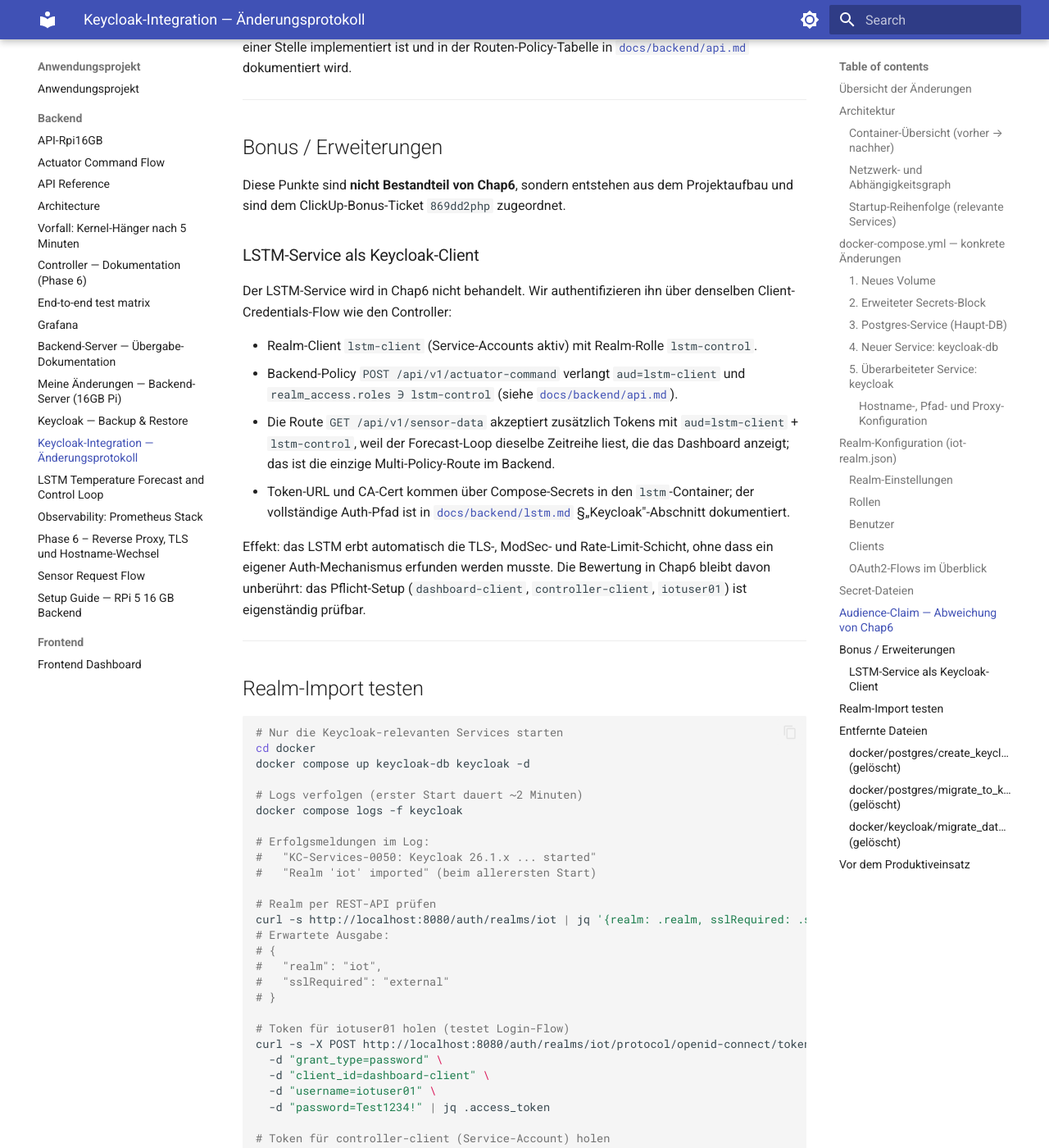
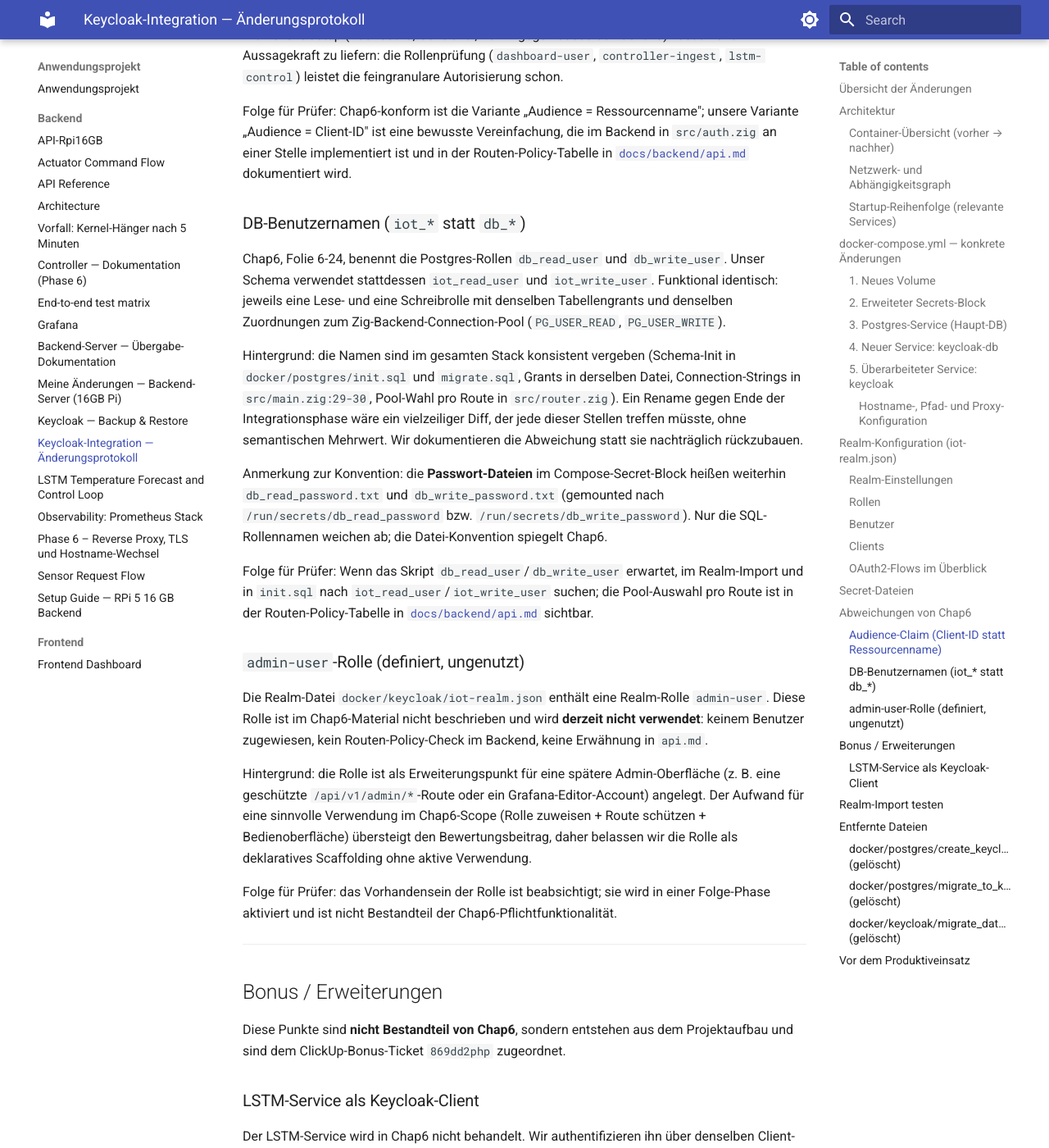
Before and after one commit to Just-Martin-Really/API-Rpi16GB, an MkDocs documentation site: the page built from docs/backend/keycloak-integration.md, in a window 1280 px wide and 1400 px high, scrolled down 8170 px. Shown: the whole window at 82% size. Built offline with MkDocs 1.6.1 and Material for MkDocs 9.7.7, drawn with Linux system fonts in a browser that asks for light colours; some of the changed text lies outside the part shown.

Commit message:
docs(backend): document DB-user and admin-user-role deviations from Chap6
Consolidates the previously stand-alone aud-claim deviation into a
new "Abweichungen von Chap6" parent section and adds two siblings
under it.

DB-Benutzernamen: SQL roles are iot_read_user / iot_write_user, not
the db_read_user / db_write_user from slide 6-24. Functionally
identical (same grants, same pool wiring in src/main.zig:29-30) and
a late-phase rename would touch init.sql, migrate.sql and every
grant statement without producing any semantic value, so the
deviation is documented rather than reverted. Notes that the
password-file naming under docker/secrets/ still follows the Chap6
db_* convention; only the SQL role names differ.

admin-user role: present in iot-realm.json but assigned to nobody
and checked nowhere in the backend. Framed as deliberate scaffolding
for a later admin surface (admin route or grafana editor binding)
that is out of Chap6 scope. Activating it now would mean a route
plus UI plus role assignment for limited grading value, so it stays
declared and unused.

```diff
--- a/docs/backend/keycloak-integration.md
+++ b/docs/backend/keycloak-integration.md
@@ -283,13 +283,35 @@
 
 ---
 
-## Audience-Claim — Abweichung von Chap6
+## Abweichungen von Chap6
+
+Bewusste Abweichungen vom Skript-Stand aus Chap6. Jede Abweichung ist begründet und dokumentiert, damit Prüfer sie nicht als Regression interpretieren.
+
+### Audience-Claim (Client-ID statt Ressourcenname)
 
 Chap6, Folie 6-14, zeigt im Beispiel-Token einen `aud`-Claim mit dem Wert `"sensor-data"`, also dem **Ressourcennamen**. Unsere Implementierung verwendet stattdessen den **Client-Namen** als Audience: das Backend prüft `aud == "dashboard-client"` (bzw. `"controller-client"`, `"lstm-client"`), nicht `aud == "sensor-data"`.
 
 Hintergrund: Keycloak 26 stellt im `aud`-Claim per Default den Client ein, der das Token angefordert hat (über `azp` als Fallback). Den Ressourcennamen als Audience auszustellen würde einen zusätzlichen Audience-Mapper pro Client im Realm-JSON voraussetzen, ohne im Mehrclient-Setup (Dashboard, Controller, LSTM gegen dasselbe Backend) zusätzliche Aussagekraft zu liefern: die Rollenprüfung (`dashboard-user`, `controller-ingest`, `lstm-control`) leistet die feingranulare Autorisierung schon.
 
 Folge für Prüfer: Chap6-konform ist die Variante „Audience = Ressourcenname"; unsere Variante „Audience = Client-ID" ist eine bewusste Vereinfachung, die im Backend in `src/auth.zig` an einer Stelle implementiert ist und in der Routen-Policy-Tabelle in [`docs/backend/api.md`](api.md) dokumentiert wird.
+
+### DB-Benutzernamen (`iot_*` statt `db_*`)
+
+Chap6, Folie 6-24, benennt die Postgres-Rollen `db_read_user` und `db_write_user`. Unser Schema verwendet stattdessen `iot_read_user` und `iot_write_user`. Funktional identisch: jeweils eine Lese- und eine Schreibrolle mit denselben Tabellengrants und denselben Zuordnungen zum Zig-Backend-Connection-Pool (`PG_USER_READ`, `PG_USER_WRITE`).
+
+Hintergrund: die Namen sind im gesamten Stack konsistent vergeben (Schema-Init in `docker/postgres/init.sql` und `migrate.sql`, Grants in derselben Datei, Connection-Strings in `src/main.zig:29-30`, Pool-Wahl pro Route in `src/router.zig`). Ein Rename gegen Ende der Integrationsphase wäre ein vielzeiliger Diff, der jede dieser Stellen treffen müsste, ohne semantischen Mehrwert. Wir dokumentieren die Abweichung statt sie nachträglich rückzubauen.
+
+Anmerkung zur Konvention: die **Passwort-Dateien** im Compose-Secret-Block heißen weiterhin `db_read_password.txt` und `db_write_password.txt` (gemounted nach `/run/secrets/db_read_password` bzw. `/run/secrets/db_write_password`). Nur die SQL-Rollennamen weichen ab; die Datei-Konvention spiegelt Chap6.
+
+Folge für Prüfer: Wenn das Skript `db_read_user`/`db_write_user` erwartet, im Realm-Import und in `init.sql` nach `iot_read_user`/`iot_write_user` suchen; die Pool-Auswahl pro Route ist in der Routen-Policy-Tabelle in [`docs/backend/api.md`](api.md) sichtbar.
+
+### `admin-user`-Rolle (definiert, ungenutzt)
+
+Die Realm-Datei `docker/keycloak/iot-realm.json` enthält eine Realm-Rolle `admin-user`. Diese Rolle ist im Chap6-Material nicht beschrieben und wird **derzeit nicht verwendet**: keinem Benutzer zugewiesen, kein Routen-Policy-Check im Backend, keine Erwähnung in `api.md`.
+
+Hintergrund: die Rolle ist als Erweiterungspunkt für eine spätere Admin-Oberfläche (z. B. eine geschützte `/api/v1/admin/*`-Route oder ein Grafana-Editor-Account) angelegt. Der Aufwand für eine sinnvolle Verwendung im Chap6-Scope (Rolle zuweisen + Route schützen + Bedienoberfläche) übersteigt den Bewertungsbeitrag, daher belassen wir die Rolle als deklaratives Scaffolding ohne aktive Verwendung.
+
+Folge für Prüfer: das Vorhandensein der Rolle ist beabsichtigt; sie wird in einer Folge-Phase aktiviert und ist nicht Bestandteil der Chap6-Pflichtfunktionalität.
 
 ---
 
```
